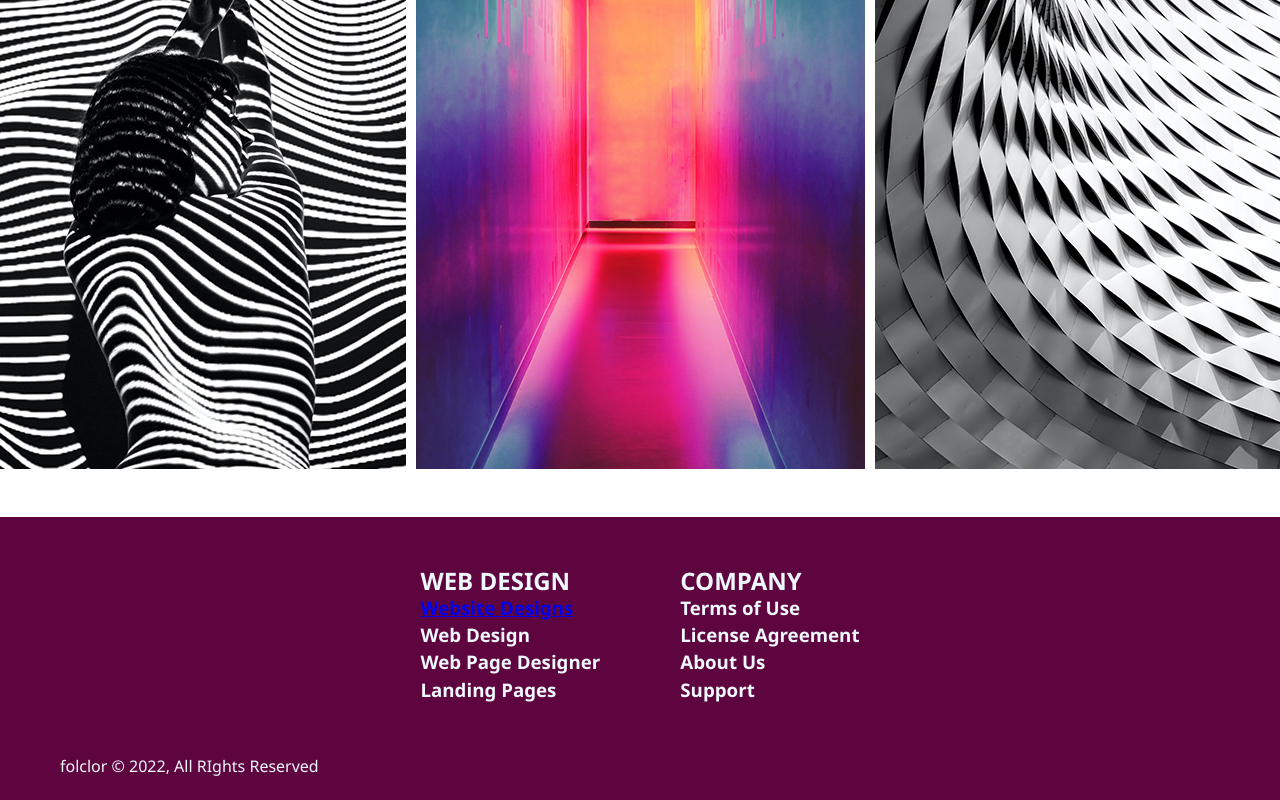
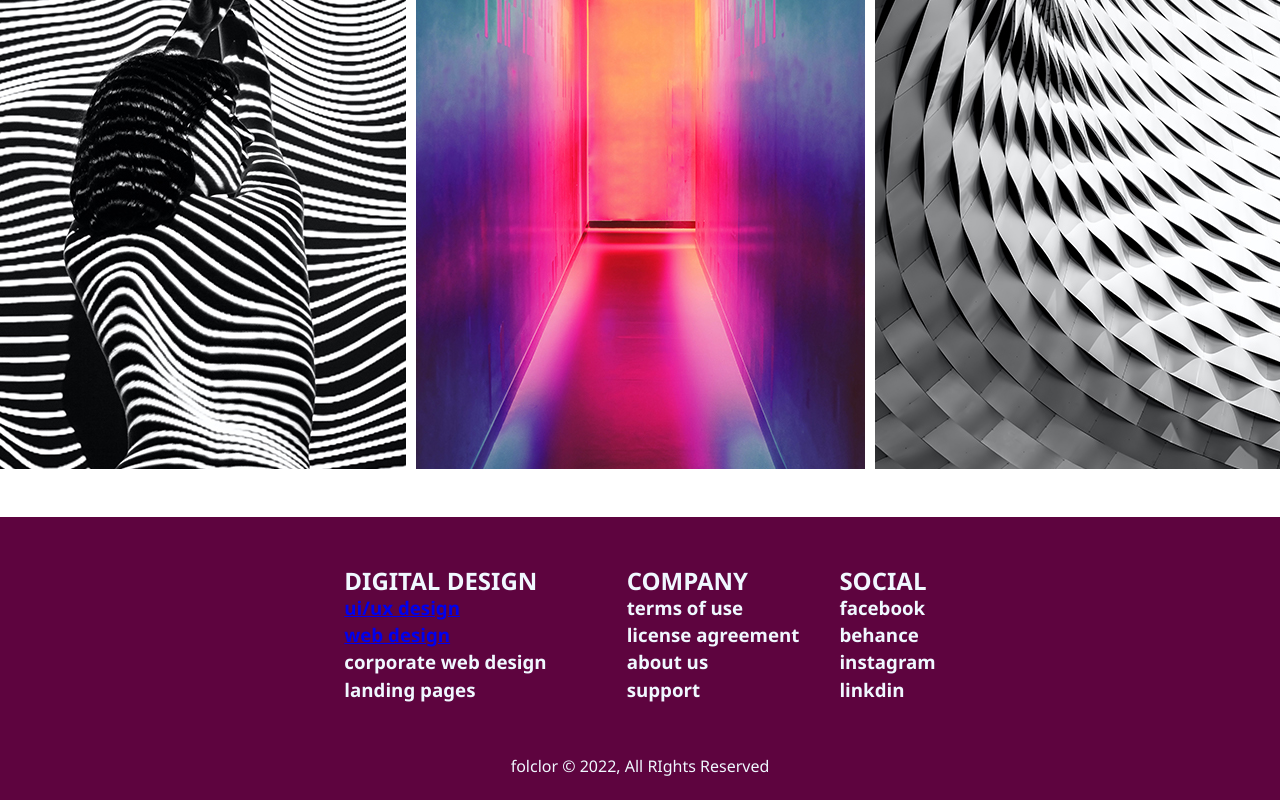
Before and after one commit to danaisaridou/webside_folclor, a plain HTML site: page index.html in a window 1280 px wide. Shown: the part 1301-2101 px from the top of the page. Drawn offline with Linux system fonts and the light colour scheme.

Commit message:
logo (update)

```diff
--- a/index.html
+++ b/index.html
@@ -12,7 +12,7 @@
     <header>
       <nav id="navbar">
         <div class="container">
-          <img src="./logo/folclor_logo_png.png" alt="logo" width="60px" />
+          <a href="index.html"><img src="./logo/folclor_logo_png.png" alt="logo" width="60px"/></a>
         <ul>
           <li>
             <h2><a href="index.html">home</a></h2>
@@ -53,25 +53,29 @@
         </div>
     </section>
 
-
     <footer class="footer">
       <div class="container">
         <div class="footer_list">
         <ul id="web_design">
-          <li><h2>WEB DESIGN</h2></li>
-          <li>
-          <h3> <a href="#">Website Designs</a></h3>
-          </li>
-          <li><h3>Web Design</h3></li>
-          <li><h3>Web Page Designer</h3></li>
-          <li><h3>Landing Pages</h3></li>
+          <li><h2>DIGITAL DESIGN</h2></li>
+          <li><h3><a href="#">ui/ux design</a></h3></li>
+          <li><h3><a href="#">web design</a></h3></li>
+          <li><h3>corporate web design</h3></li>
+          <li><h3>landing pages</h3></li>
         </ul>
         <ul id="company">
           <li><h2>COMPANY</h2></li>
-          <li><h3>Terms of Use</h3></li>
-          <li><h3>License Agreement</h3></li>
-          <li><h3>About Us</h3></li>
-          <li><h3>Support</h3></li>
+          <li><h3>terms of use</h3></li>
+          <li><h3>license agreement</h3></li>
+          <li><h3>about us</h3></li>
+          <li><h3>support</h3></li>
+        </ul>
+        <ul id="social">
+          <li><h2>SOCIAL</h2></li>
+          <li><h3>facebook</h3></li>
+          <li><h3>behance</h3></li>
+          <li><h3>instagram</h3></li>
+          <li><h3>linkdin</h3></li>
         </ul>
         </div>
         <p>folclor &copy; 2022, All RIghts Reserved</p>
--- a/style.css
+++ b/style.css
@@ -147,8 +147,9 @@ body {
   color: aliceblue;
 }
 
-#web_disign a {
+#web_disign h3 a {
   text-decoration: none;
+  color: aliceblue;
 }
 
 #company {
@@ -159,7 +160,16 @@ body {
   margin-left: 40px;
 }
 
+#social {
+  list-style: none;
+  color: rgb(45, 45, 45);
+  text-align: left;
+  margin-left: 40px;
+  color: aliceblue;
+}
+
 .footer p {
   color: aliceblue;
   padding: 20px;
+  text-align: center;
 }
```
Also changed, not shown: about.html (+1 -1 lines), stories.html (+1 -1 lines).
